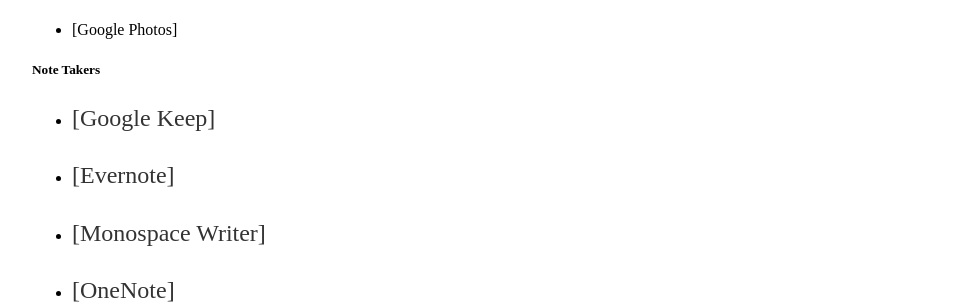
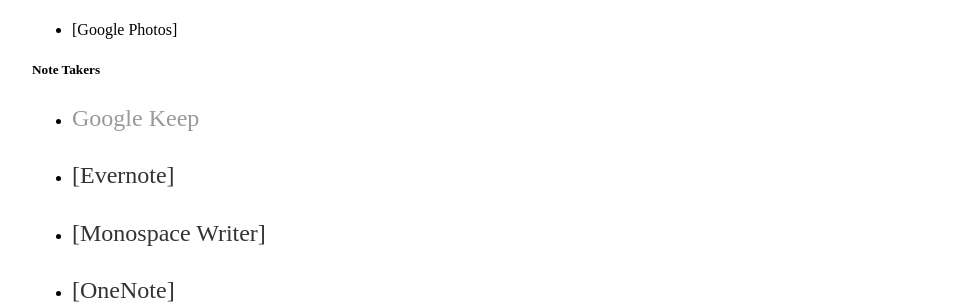
Before and after one commit to TGNYC/old, a Jekyll site: the page built from android/index.md, in a window 1280 px wide. Shown: the part 1506-1810 px from the top of the page, without its empty margins (160-1119 px from the left). Built offline with Jekyll 4.4.1, drawn with Linux system fonts in a browser that asks for light colours; part of the change alters nothing that is shown.

```diff
--- a/android/index.md
+++ b/android/index.md
@@ -68,7 +68,7 @@ title: Android
 
 ##### Note Takers
 
-* [Google Keep]
+* [Google Keep](/android/googlekeep.md)
 
 * [Evernote]
 
```
